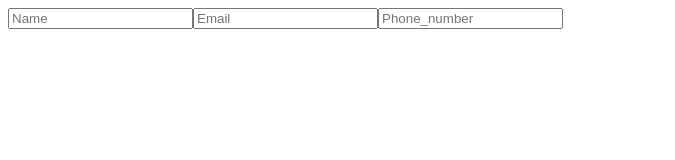
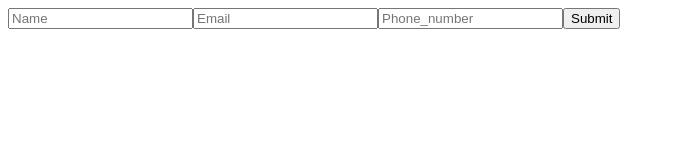
Before and after one commit to samuelskim1/W11D1, a React (Create React App) app in the folder intro-to-react-forms/: page / in a window 1280 px wide. Shown: the top 160 px of the page, without its empty margins (0-675 px from the left). Built offline with nearby package versions, Linux system fonts and the light colour scheme.

Commit message:
Update form.jsx

```diff
--- a/intro-to-react-forms/src/form.jsx
+++ b/intro-to-react-forms/src/form.jsx
@@ -9,31 +9,44 @@ export default function Form() {
         Staff: "",
         Bio: "",
         Sign_up_for_email_notifications: ""
-    })
+    });
 
 
-    const handleChange = function(field) {
-        return function(e) {
+    const [errors, setErrors] = useState([]);
+
+    const validate = () => {
+        const currentErrors = [];
+
+        // name validation
+        if (!user.Name) currentErrors.push("Name is missing.");
+        // email validation
+        if (!user.Email || !(user.Email.split("@").length === 2)) currentErrors.push("Email is invalid.")
+
+        return currentErrors;
+    };
+
+    const handleSubmit = (e) => {
+        e.preventDefault();
+        const currentErrors = validate();
+    };
+
+
+    const handleChange = (field) => {
+        return (e) => {
             const value = e.target.value;
             setUser({
                 ...user,
                 [field]: value
             });
-        }
-    }
-
-
-
-
-
-
+        };
+    };
 
     return (
         <>
-            <form id="userform">
-                <input type="text" placeholder="Name" value={user.Name} onChange={handleChange("Name")}/>
-                <input type="email" placeholder="Email" value={user.Email} onChange={handleChange("Email")}/>
-                <input type="text" placeholder="Phone_number" value={user.Phone_number} onChange={handleChange("Phone_number")}/>
+            <form id="userform" onSubmit={handleSubmit}>
+                <input type="text" placeholder="Name" value={user.Name} onChange={handleChange("Name")} />
+                <input type="email" placeholder="Email" value={user.Email} onChange={handleChange("Email")} />
+                <input type="text" placeholder="Phone_number" value={user.Phone_number} onChange={handleChange("Phone_number")} />
 
                 {/* <select name="Phone_type">
                     <option value="Home">Home</option>
@@ -53,6 +66,7 @@ export default function Form() {
                     <input type="checkbox" />
                 </label> */}
 
+                <input type="submit" value="Submit" />
             </form>
 
             {/* <textarea name="Bio" form="userform" value={user.Bio}>Enter text here...</textarea> */}
```
